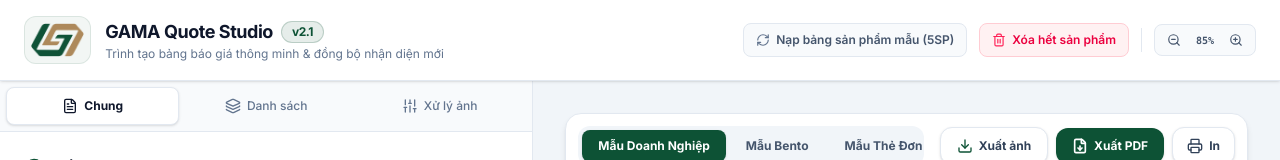
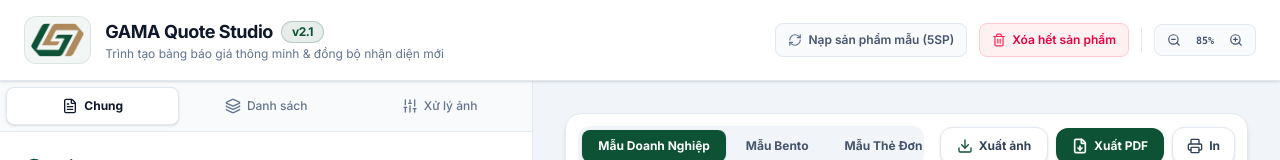
Before and after one commit to lotusk08/gama-quote-studio, a Next.js app: page / in a window 1280 px wide. Shown: the top 160 px of the page. Built offline with nearby package versions, Linux system fonts and the light colour scheme.

Commit message:
chore: simplify product sample button labels and remove redundant whitespace in UI components

```diff
--- a/app/page.tsx
+++ b/app/page.tsx
@@ -1320,10 +1320,10 @@ function PageContent() {
           <button
             onClick={handleLoadSampleData}
             className="flex items-center gap-1.5 px-3 py-2 text-xs font-semibold text-slate-600 bg-slate-50 rounded-lg hover:bg-slate-100 transition-all border border-slate-200"
-            title="Nạp lại bảng sản phẩm mẫu"
+            title="Nạp lại sản phẩm mẫu"
           >
             <RefreshCw className="w-3.5 h-3.5 text-slate-500" />
-            <span>Nạp bảng sản phẩm mẫu (5SP)</span>
+            <span>Nạp sản phẩm mẫu (5SP)</span>
           </button>
 
           <button
```
